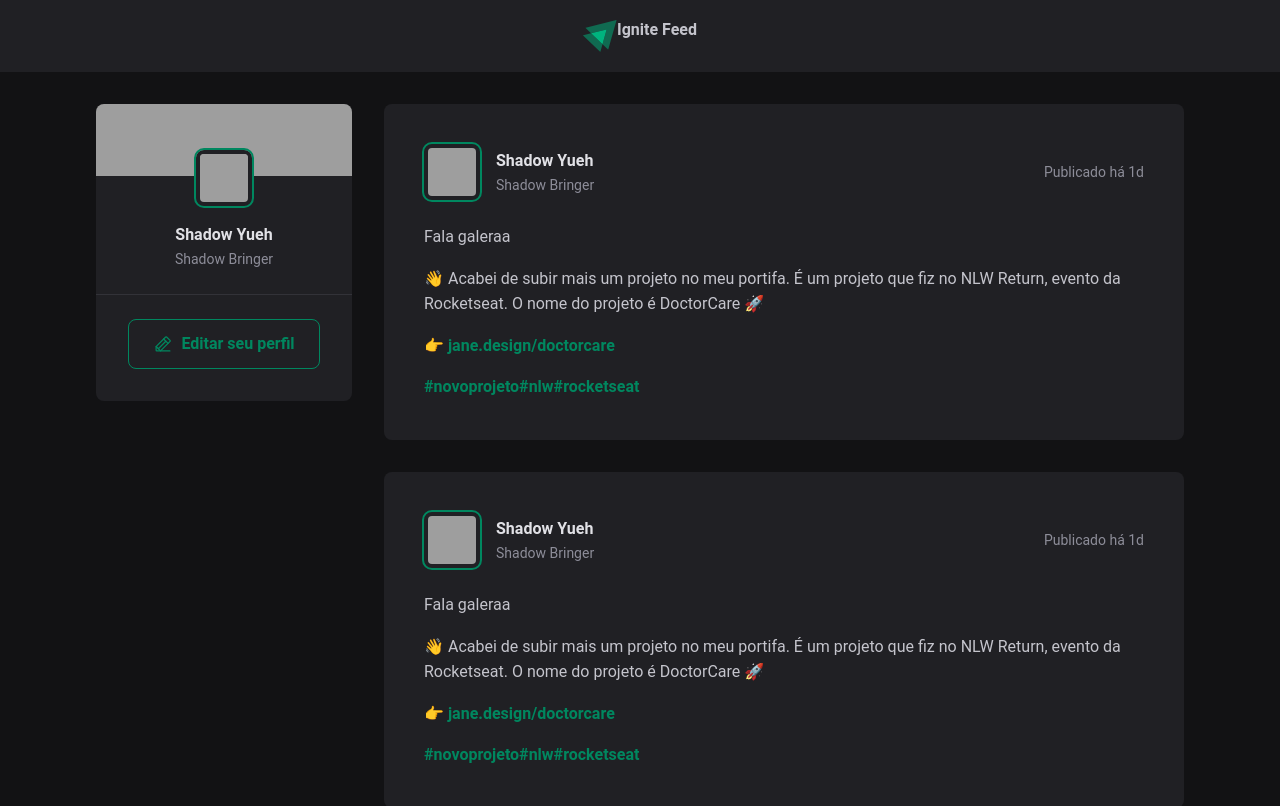
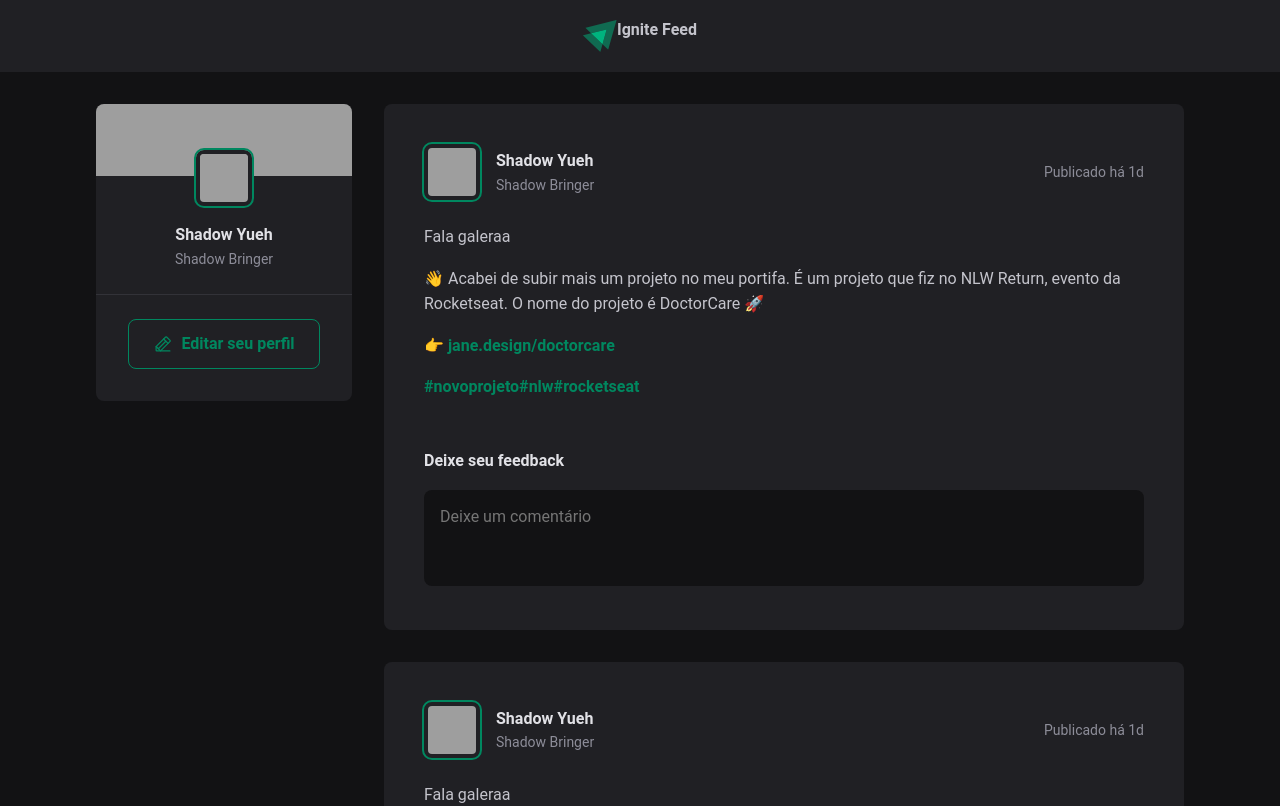
Before and after one commit to shadyueh/rs22-ignite-feed, a React app: page / in a window 1280 px wide. Shown: the top 806 px of the page. Built offline with nearby package versions, Linux system fonts and the light colour scheme; grey boxes are pictures that could not be loaded; the HTML template or start-up script is replaced by a standard one.

Commit message:
feat: add comments form in Post

```diff
--- a/src/components/Post.jsx
+++ b/src/components/Post.jsx
@@ -36,6 +36,14 @@
           <a href="#">#rocketseat</a>
         </p>
       </div>
+
+      <form className={styles.commentForm}>
+        <strong>Deixe seu feedback</strong>
+        <textarea placeholder="Deixe um comentário" />
+        <footer>
+          <button type="submit">Publicar</button>
+        </footer>
+      </form>
     </article>
   );
 }
--- a/src/components/Post.module.css
+++ b/src/components/Post.module.css
@@ -66,3 +66,55 @@
   color: var(--gray-400);
   line-height: 1.6;
 }
+
+.commentForm {
+  width: 100%;
+  margin-top: 1.5rem;
+  padding-top: 1.5rem;
+  color: 1px solid var(--gray-600);
+}
+
+.commentForm > strong {
+  line-height: 1.6;
+  color: var(--gray-100);
+}
+
+.commentForm textarea {
+  width: 100%;
+  background: var(--gray-900);
+  border: 0;
+  resize: none;
+  height: 6rem;
+  padding: 1rem;
+  border-radius: 8px;
+  color: var(--gray-100);
+  line-height: 1.4;
+  margin-top: 1rem;
+}
+
+.commentForm footer {
+  visibility: hidden;
+  max-height: 0;
+}
+
+.commentForm:focus-within footer {
+  visibility: visible;
+  max-height: none;
+}
+
+.commentForm button[type="submit"] {
+  padding: 1rem 1.5rem;
+  margin-top: 1rem;
+  border-radius: 8px;
+  border: 0;
+  background: var(--green-500);
+  color: var(--white);
+  font-weight: bold;
+  cursor: pointer;
+
+  transition: background-color 0.1s;
+}
+
+.commentForm button[type="submit"]:hover {
+  background: var(--green-300);
+}
--- a/src/global.css
+++ b/src/global.css
@@ -10,6 +10,11 @@
 
   --green-300: #00b37e;
   --green-500: #00875f;
+}
+
+:focus{
+  outline: transparent;
+  box-shadow: 0 0 0 2px var(--green-500) ;
 }
 
 * {
```
